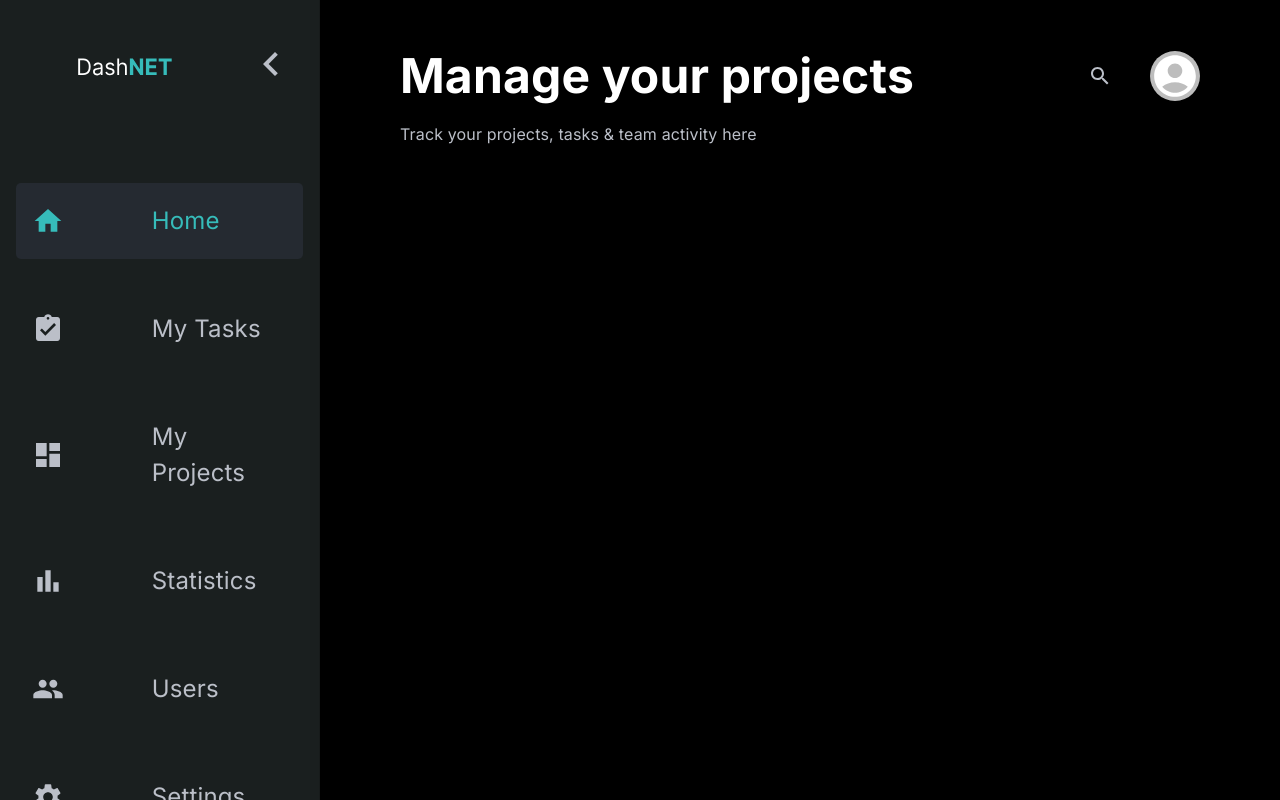
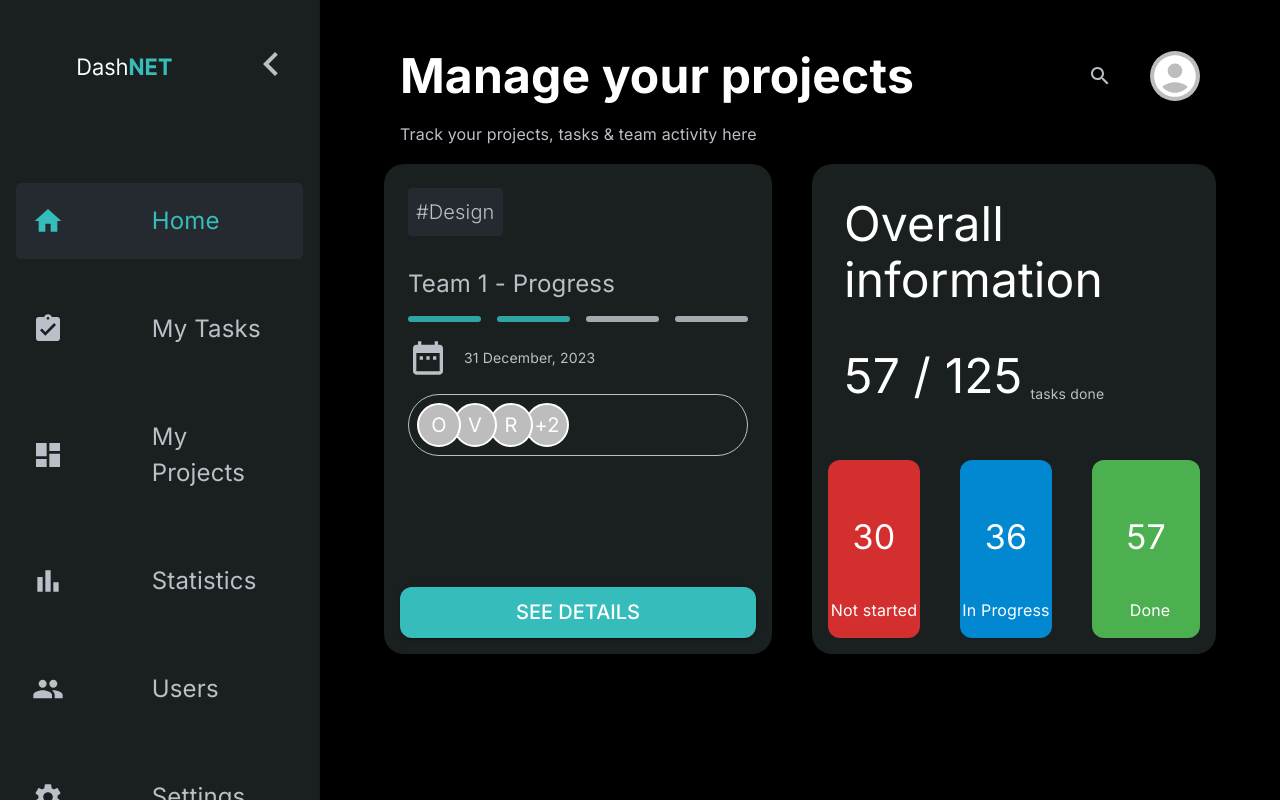
Before and after one commit to Blagoja95/DashNET, a React (Create React App) app in the folder src/main/ui/: page / in a window 1280 px wide. Built offline with nearby package versions, Linux system fonts and the light colour scheme.

Commit message:
29: Card Component (#33)
Created 2 cards on home page with data about active project and stats.

```diff
--- a/src/main/ui/src/components/pages/home/Home.js
+++ b/src/main/ui/src/components/pages/home/Home.js
@@ -2,35 +2,38 @@ import { useDispatch, useSelector } from 'react-redux';
 import { useEffect } from 'react';
 import { resetInitialised, uiActions } from '../../../store/slices/uiSlice';
 import Header from '../../layout/header/Header';
+import { Box } from '@mui/material';
+import TeamCard from './TeamCard';
+import InfoCard from './InfoCard';
 
-const Home = () =>
-{
+const Home = () => {
 	const dispatch = useDispatch();
 
 	const isInitialised = useSelector(state => state.ui.initialised);
 
-	useEffect(() =>
-	{
+	useEffect(() => {
 		dispatch(uiActions.setInitialised(true));
 		dispatch(resetInitialised());
-	}, [ dispatch ]);
+	}, [dispatch]);
 
-	useEffect(() =>
-	{
+	useEffect(() => {
 		console.log(isInitialised);
-	}, [ isInitialised ]);
+	}, [isInitialised]);
 
 	return (
 		<>
 			<header>
 				<Header
-					subtitleTxt={ 'Track your projects, tasks & team activity here' }
-					titleTxt={ 'Manage your projects' }
+					subtitleTxt={'Track your projects, tasks & team activity here'}
+					titleTxt={'Manage your projects'}
 				/>
 			</header>
 
 			<main>
-
+				<Box sx={{ display: 'flex', gap: 5 }}>
+					<TeamCard />
+					<InfoCard />
+				</Box>
 			</main>
 		</>
 	)
--- /dev/null
+++ b/src/main/ui/src/components/pages/home/InfoCard.js
@@ -0,0 +1,33 @@
+import { Box, Card, CardActions, CardContent, Typography } from "@mui/material"
+
+const InfoCard = () => {
+	return (
+		<Card sx={{ minWidth: 275, bgcolor: 'gray.dark', color: 'white.main', flex: 1, borderRadius: 5, p: 2, display: 'flex', flexDirection: 'column', justifyContent: 'space-between' }}>
+			<CardContent>
+				<Typography variant='h3' sx={{ color: 'white.light' }}>Overall information</Typography>
+				<Box sx={{ display: 'flex', alignItems: 'flex-end', gap: 1, my: 5 }}>
+					<Typography variant='h3' sx={{ color: 'white.light' }}>57 / 125</Typography>
+					<Typography variant='body2'>tasks done</Typography>
+				</Box>
+			</CardContent>
+			<Box sx={{ display: 'flex', gap: 5 }}>
+				<Box
+					sx={{ flex: 1, display: 'flex', flexDirection: 'column', alignItems: 'center', justifyContent: 'space-around', bgcolor: 'error.main', color: 'white.light', borderRadius: 3, py: 2 }}>
+					<Typography variant='h4' sx={{ py: 5 }}>30</Typography>
+					<Typography variant='body1'>Not started</Typography>
+				</Box>
+				<Box
+					sx={{ flex: 1, display: 'flex', flexDirection: 'column', alignItems: 'center', justifyContent: 'space-around', bgcolor: 'info.main', color: 'white.light', borderRadius: 3, py: 2 }}>
+					<Typography variant='h4' sx={{ py: 5 }}>36</Typography>
+					<Typography variant='body1'>In Progress</Typography>
+				</Box>
+				<CardActions
+					sx={{ flex: 1, display: 'flex', flexDirection: 'column', alignItems: 'center', justifyContent: 'space-around', bgcolor: 'success.light', color: 'white.light', borderRadius: 3, py: 2 }}>
+					<Typography variant='h4' sx={{ py: 5 }}>57</Typography>
+					<Typography variant='body1'>Done</Typography>
+				</CardActions>
+			</Box>
+		</Card>
+	)
+}
+export default InfoCard
--- /dev/null
+++ b/src/main/ui/src/components/pages/home/TeamCard.js
@@ -0,0 +1,36 @@
+import { Avatar, AvatarGroup, Box, Button, Card, CardActions, CardContent, Divider, Typography } from "@mui/material"
+import { DateRange } from "@mui/icons-material"
+
+const TeamCard = () => {
+	return (
+		<Card sx={{ minWidth: 275, bgcolor: 'gray.dark', color: 'white.main', flex: 1, borderRadius: 5, p: 1, display: 'flex', flexDirection: 'column', justifyContent: 'space-between' }}>
+			<CardContent>
+				<Typography variant='h6' sx={{ bgcolor: 'gray.main', display: 'inline-block', p: 1, borderRadius: 1, fontWeight: 'light', mb: 2 }}>#Design</Typography>
+				<Typography variant='h5' sx={{ my: 2 }}>Team 1 - Progress</Typography>
+				<Box sx={{ display: 'flex', gap: 2 }}>
+					<Divider sx={{ bgcolor: 'primary.main', flex: 1, borderWidth: 3, borderRadius: 2 }} />
+					<Divider sx={{ bgcolor: 'primary.main', flex: 1, borderWidth: 3, borderRadius: 2 }} />
+					<Divider sx={{ bgcolor: 'white.main', flex: 1, borderWidth: 3, borderRadius: 2 }} />
+					<Divider sx={{ bgcolor: 'white.main', flex: 1, borderWidth: 3, borderRadius: 2 }} />
+				</Box>
+				<Box sx={{ display: 'flex', alignItems: 'center', gap: 2, my: 2 }}>
+					<DateRange sx={{ fontSize: '2.5rem' }} />
+					<Typography variant='body2'>31 December, 2023</Typography>
+				</Box>
+				<Box sx={{ display: 'flex', borderWidth: 1, borderStyle: 'solid', borderColor: 'white.main', p: 1, borderRadius: 10 }}>
+					<AvatarGroup max={4}>
+						<Avatar alt='O' src='/' />
+						<Avatar alt='V' src='/' />
+						<Avatar alt='R' src='/' />
+						<Avatar alt='S' src='/' />
+						<Avatar alt='S' src='/' />
+					</AvatarGroup>
+				</Box>
+			</CardContent>
+			<CardActions>
+				<Button variant='contained' size='large' sx={{ width: '100%', borderRadius: 3, fontSize: '1.25rem' }}>See Details</Button>
+			</CardActions>
+		</Card>
+	)
+}
+export default TeamCard
--- a/src/main/ui/src/components/ui/card/Card.js
+++ /dev/null
@@ -1,6 +0,0 @@
-const Card = () => {
-	return (
-		<div>Card</div>
-	)
-}
-export default Card
```
